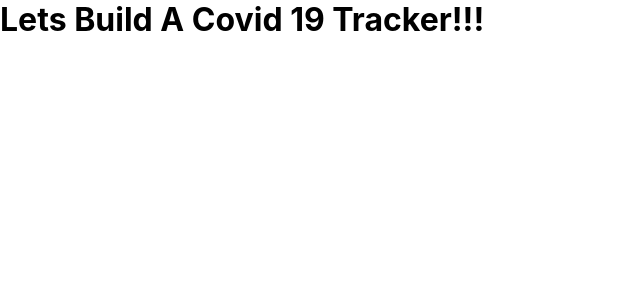
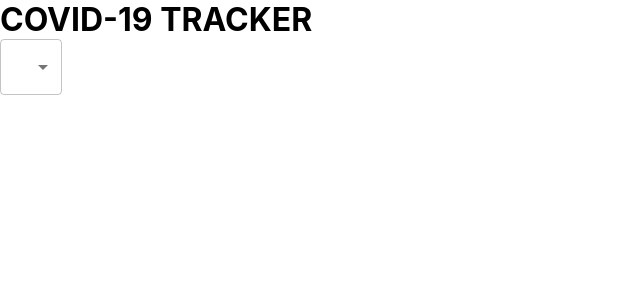
Before and after one commit to Abhinavsinghnegi/covid-19-tracker, a React (Create React App) app: page / in a window 1280 px wide. Shown: the top 300 px of the page, without its empty margins (0-640 px from the left). Built offline with nearby package versions, Linux system fonts and the light colour scheme.

Commit message:
commit on 'master'

```diff
--- a/src/App.js
+++ b/src/App.js
@@ -1,10 +1,28 @@
 import React from 'react';
+import {
+  MenuItem,
+  FormControl,
+  Select,
+} from "@material-ui/core"
 import './App.css';
 
 function App() {
   return (
     <div className="App">
-      <h1>Lets Build A Covid 19 Tracker!!!</h1>
+      <h1>COVID-19 TRACKER</h1>
+      <FormControl className="app__dropdown">
+        <Select
+          variant="outlined"
+          value="abc"
+        >
+          <MenuItem value="worldwide">Worldwide</MenuItem>
+          <MenuItem value="worldwide">Worldwide</MenuItem>
+          <MenuItem value="worldwide">Worldwide</MenuItem>
+          <MenuItem value="worldwide">Worldwide</MenuItem>
+        </Select>
+
+
+      </FormControl>
 
       {/* Header */}
       {/* Title + Select input dropdown field */}
```
